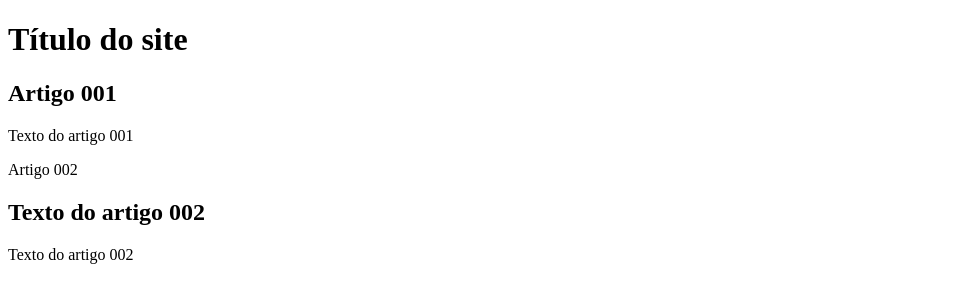
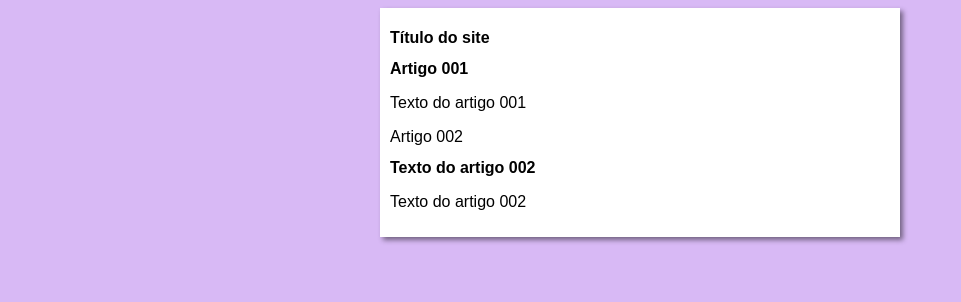
Before and after one commit to Augustooliveira123/Projeto-site, a plain HTML site: page index.html in a window 1280 px wide. Shown: the whole page, without its empty margins (0-961 px from the left). Drawn offline with Linux system fonts and the light colour scheme.

Commit message:
comecei o design

```diff
--- /dev/null
+++ b/estilos/style.css
@@ -0,0 +1,15 @@
+* {
+    font-family:Arial, Helvetica, sans-serif;
+    font-size: 16px;
+}
+body{
+    background-color: rgb(216, 185, 245);
+}
+
+main{
+    background-color:white;
+    width: 500px;
+    margin: auto;
+    padding: 10px;
+    box-shadow: 3px 3px 5px rgba(0, 0, 0, 0.473);
+}
--- a/index.html
+++ b/index.html
@@ -4,6 +4,7 @@
     <meta charset="UTF-8">
     <meta name="viewport" content="width=device-width, initial-scale=1.0">
     <title>Título do site</title>
+    <link rel="stylesheet" href="estilos/style.css">
 </head>
 <body>
     <main>
```
